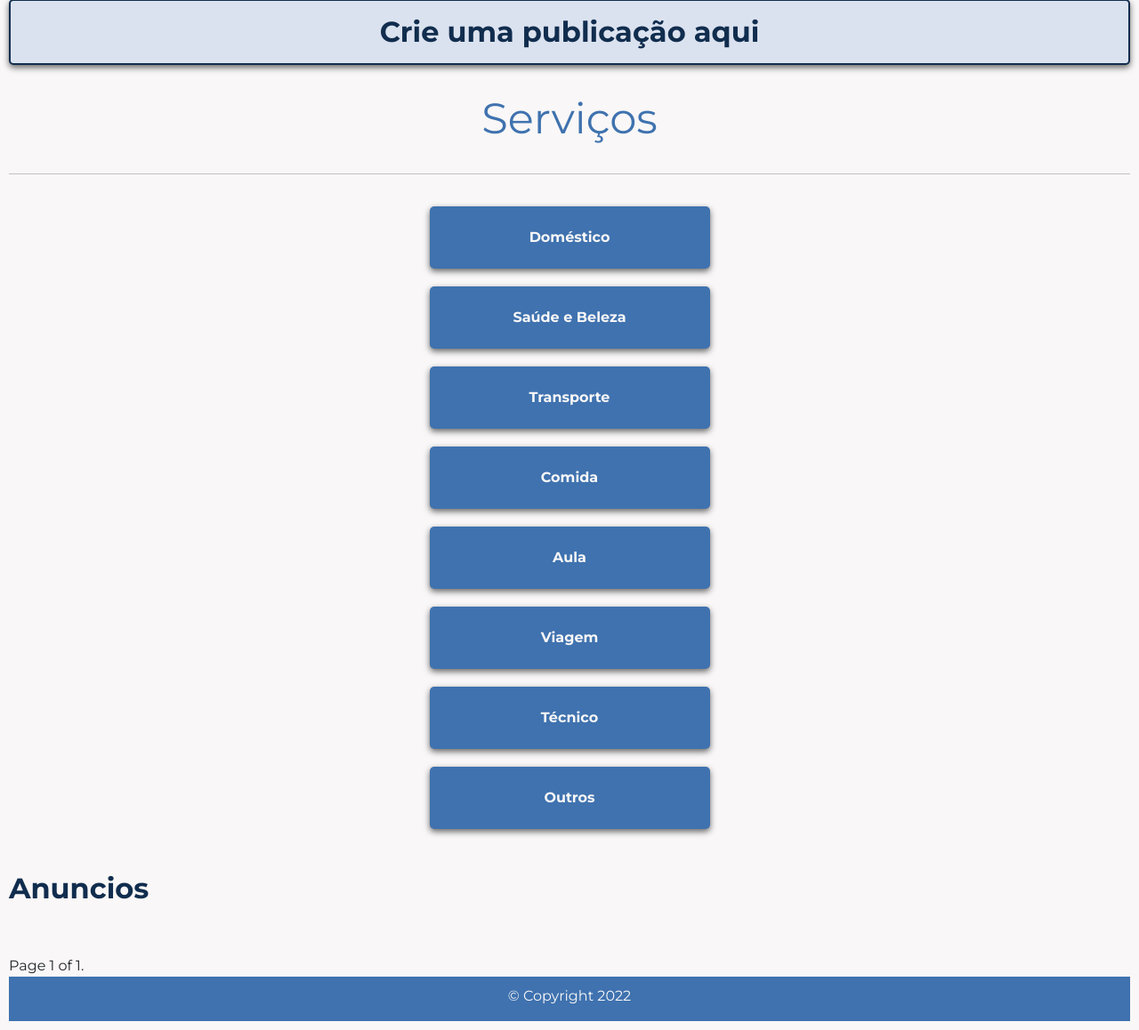
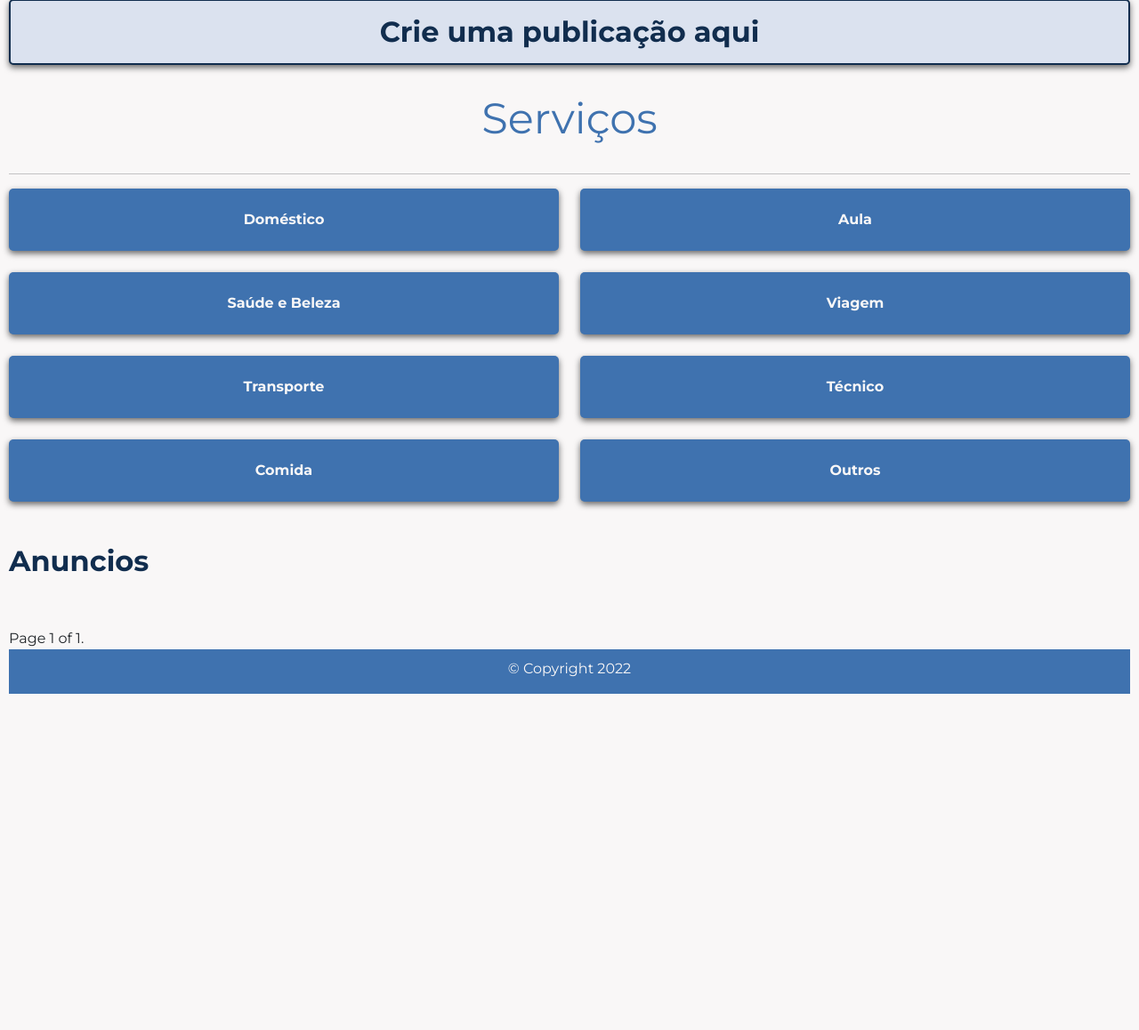
Before and after one commit to Santos-Gustavo/django-linode, a Django app: page /service/food/ in a window 1280 px wide. Shown: the part 238-1396 px from the top of the page at 89% size. After the commit the page ends 1018 px from the top, so only its background shows below. Run offline with Django 3.2, Linux system fonts and the light colour scheme; tables that the repository leaves empty hold one stand-in row (values such as "Sample post").

Commit message:
services page + modif services tile layout

```diff
--- a/my_app/static/css/master.css
+++ b/my_app/static/css/master.css
@@ -266,7 +266,6 @@
   box-shadow: 0px 3px 7px #666666;
 }
 
-
 /*Footer*/
 
 footer {
--- a/my_app/templates/my_app/service/service.html
+++ b/my_app/templates/my_app/service/service.html
@@ -25,56 +25,58 @@
         {# </table>#}
 
     <div class="row">
+        <div class="col">
+            <div class="menu_elmt">
                 <a href="{% url 'my_app:service-domestic-page' %}">
-            <div class="col-6 col-sm-3">
                     <div class="work-table-row">Doméstico</div>
-            </div>
-        </a>
-
-        <a href="{% url 'my_app:service-healthy-beauty-page' %}">
-            <div class="col-6 col-sm-3">
-                <div class="work-table-row">Saúde e Beleza</div>
-            </div>
-        </a>
-
-        <a href="{% url 'my_app:service-transport-page' %}">
-            <div class="col-6 col-sm-3">
-                <div class="work-table-row">Transporte</div>
-            </div>
                 </a>
             </div>
-
-    <a href="{% url 'my_app:service-food-page' %}">
-        <div class="col-6 col-sm-3">
-            <div class="work-table-row">Comida</div>
-        </div>
+            <br>
+            <div class="menu_elmt">
+                <a href="{% url 'my_app:service-healthy-beauty-page' %}">
+                    <div class="work-table-row">Saúde e Beleza</div>
                 </a>
             </div>
-
-    <a href="{% url 'my_app:service-class-page' %}">
-        <div class="col-6 col-sm-3">
-            <div class="work-table-row">Aula</div>
-        </div>
-    </a>
-
-    <a href="{% url 'my_app:service-travel-page' %}">
-        <div class="col-6 col-sm-3">
-            <div class="work-table-row">Viagem</div>
-        </div>
-    </a>
-
-    <a href="{% url 'my_app:service-technic-page' %}">
-        <div class="col-6 col-sm-3">
-            <div class="work-table-row">Técnico</div>
-        </div>
+            <br>
+            <div class="menu_elmt">
+                <a href="{% url 'my_app:service-transport-page' %}">
+                    <div class="work-table-row">Transporte</div>
                 </a>
             </div>
-
+            <br>
+            <div class="menu_elmt">
+                <th>
+                    <a href="{% url 'my_app:service-food-page' %}">
+                        <div class="work-table-row">Comida</div>
+                    </a>
+                </th>
+            </div>
+        </div>
+        <div class="col">
+            <div class="menu_elmt">
+                <a href="{% url 'my_app:service-class-page' %}">
+                    <div class="work-table-row">Aula</div>
+                </a>
+            </div>
+            <br>
+            <div class="menu_elmt">
+                <a href="{% url 'my_app:service-travel-page' %}">
+                    <div class="work-table-row">Viagem</div>
+                </a>
+            </div>
+            <br>
+            <div class="menu_elmt">
+                <a href="{% url 'my_app:service-technic-page' %}">
+                    <div class="work-table-row">Técnico</div>
+                </a>
+            </div>
+            <br>
+            <div class="menu_elmt">
                 <a href="{% url 'my_app:service-other-page' %}">
-        <div class="col-6 col-sm-3">
                     <div class="work-table-row">Outros</div>
+                </a>
             </div>
-    </a>
+        </div>
     </div>
     <br><br>
 
@@ -86,13 +88,22 @@
     <div class="row">
         <div class="col-12 col-sm-12">
             <div class="work-job">
-                <h4><b>
+                <h4>
+                    <b>
+                        <div>
                             {% if service.image %}
-                        <img src="{{ service.image.url }}" width="200">
+                            <img src="{{ service.image.url }}" width="250">
                             {% endif %}
-                        {{ service.title }}</b></h4>
-                Preço €{{ job.price }}<br>
-                {{ service.contact }}<br>
+                        </div>
+                        <div>
+                            {{ service.title }}
+                        </div>
+                    </b>
+                </h4>
+                Preço €{{ job.price }}
+                <br>
+                {{ service.contact }}
+                <br>
                 {{ service.description }}
             </div>
         </div>
--- a/my_app/templates/my_app/signup.html
+++ b/my_app/templates/my_app/signup.html
@@ -6,14 +6,18 @@
     Usuario
     {{ form.username }}
     <br>
+    <br>
     Senha
     {{ form.password1 }}
+    <br>
     <br>
     Confirmar Senha
     {{ form.password2 }}
     {{ form.errors }}
     <br>
+    <br>
     <button type="submit" value="signup">Sign up</button>
 </form>
+<br><br><br><br>
 
 {% endblock %}
```
Also changed, not shown: my_app/templates/my_app/index.html (+7 -7 lines), media/service/2022/06/15/Illustration_sans_titre.jpg (added), media/service/2022/06/15/landscape.jpg (added). Lines whose indentation alone changed are shown as unchanged.
